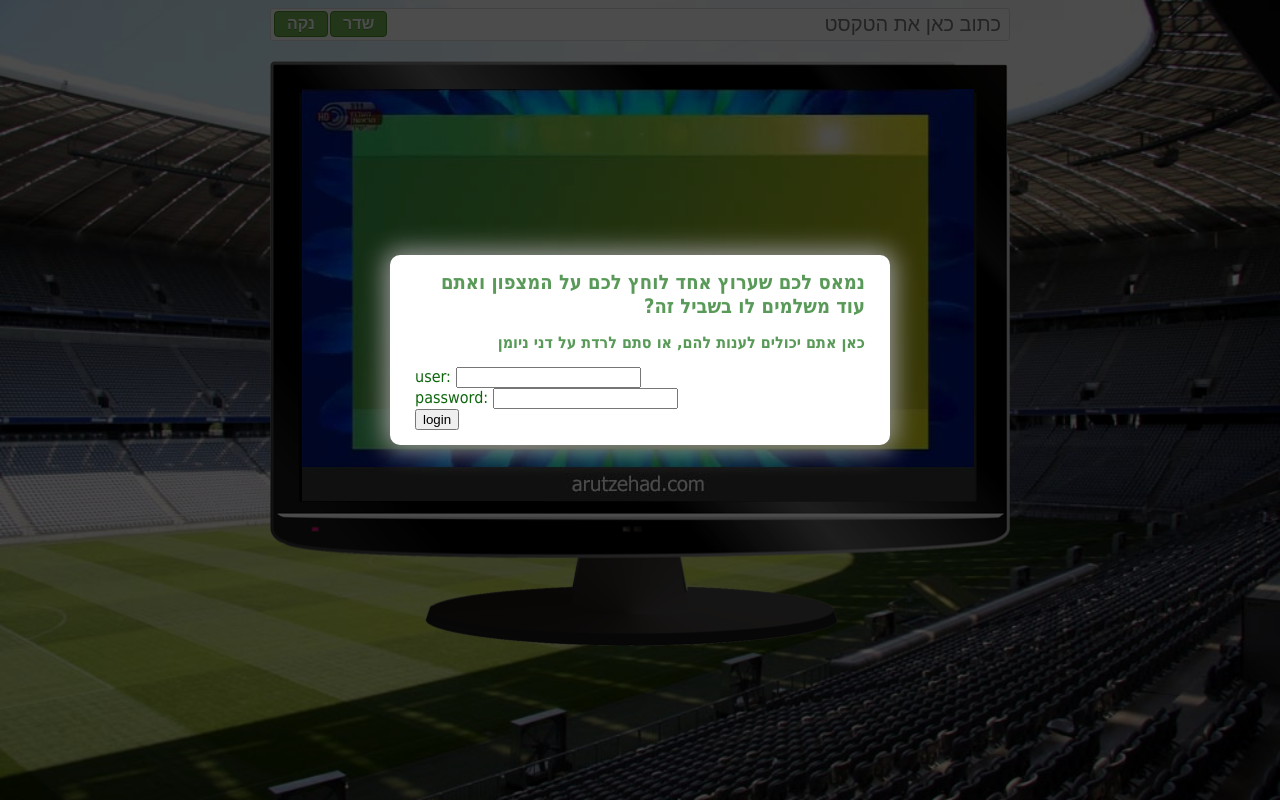
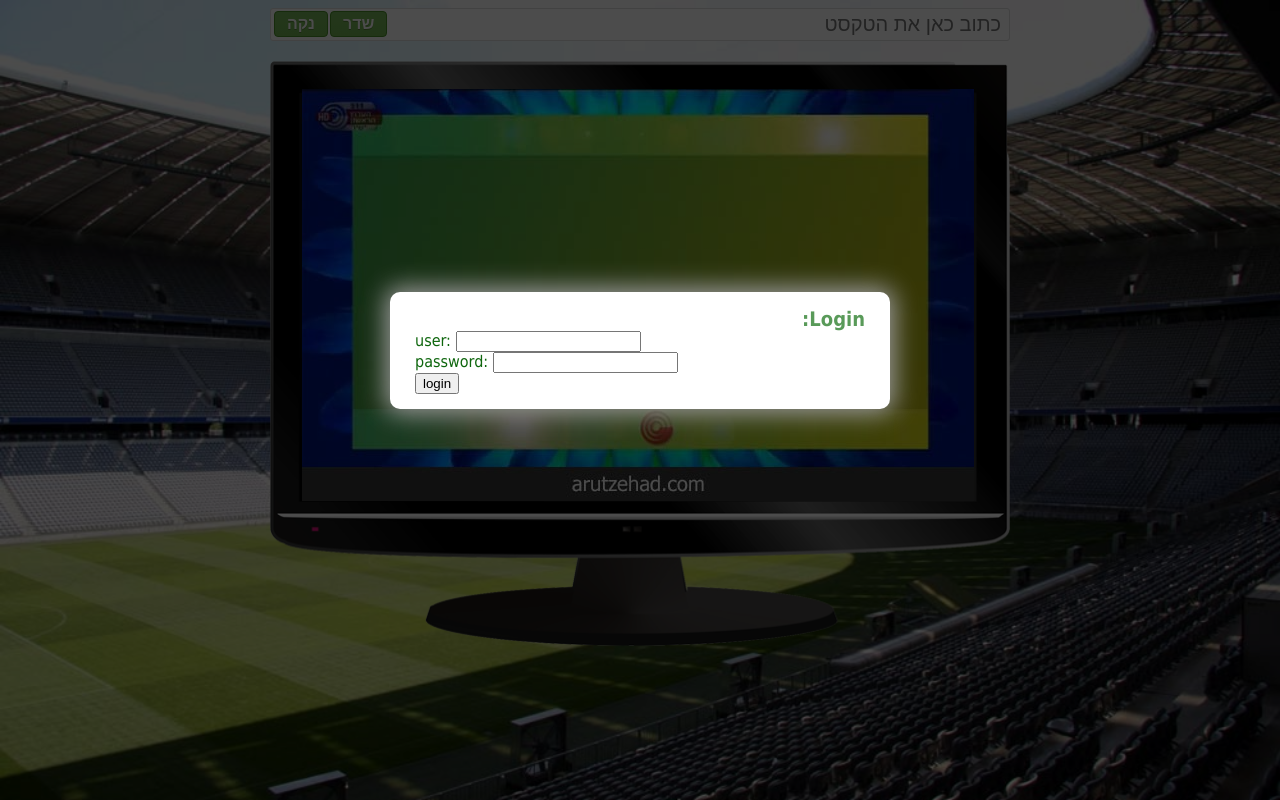
Before and after one commit to bchmn/mundial, a website: page public/login.html in a window 1280 px wide. Drawn offline with nearby package versions, Linux system fonts and the light colour scheme.

Commit message:
some text changes

```diff
--- a/public/login.html
+++ b/public/login.html
@@ -42,12 +42,7 @@
     <script type="text/javascript" src="/js/bPopUp.js"></script>
   </div>
   <div class="popup">
-    <div class="pop-header">
-נמאס לכם שערוץ אחד לוחץ לכם על המצפון ואתם עוד משלמים לו בשביל זה?
-<div class="pop-sub-title">
-  כאן אתם יכולים לענות להם, או סתם לרדת על דני ניומן
-</div>
-</div>
+    <div class="pop-header">Login:</div>
 <div class="pop-body">
  <form action="/login" method="post" style="direction: ltr;">
     <div>
```
